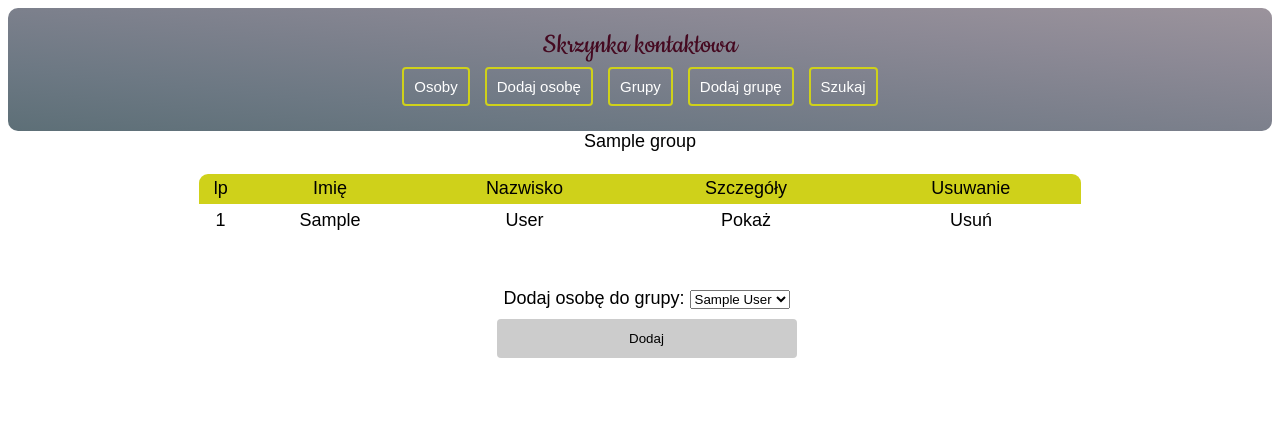
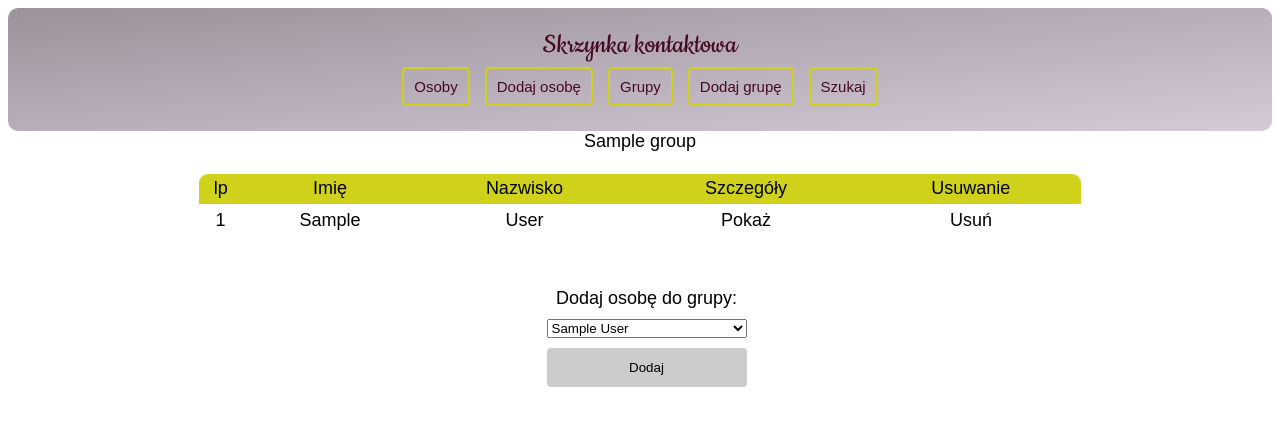
Before and after one commit to pautomaszewska/Contact-manager-app, a Django app: template contacts/mail/templates/group_details.html in a window 1280 px wide. Shown: the top 426 px of the page. Run offline with Django 3.2, Linux system fonts and the light colour scheme; the template is opened without the code that fills it: most values are stand-ins (such as "Sample title", 1, 10 or a date in 2020); some web fonts are replaced.

Commit message:
CSS update

```diff
--- a/contacts/mail/templates/group_details.html
+++ b/contacts/mail/templates/group_details.html
@@ -18,7 +18,7 @@
 {% endfor %}
 </table>
     <br>
-    <form class="form" method="POST">{% csrf_token %}
+    <form class="add" method="POST">{% csrf_token %}
     <div>Dodaj osobę do grupy:
     <select name="people-list">
         {% for p in people %}
--- a/contacts/mail/templates/search_results.html
+++ b/contacts/mail/templates/search_results.html
@@ -11,7 +11,7 @@
             <td class="link"><a href="/details/{{p.id}}">{{ p.first_name }}</td>
 			<td>{{ p.last_name }}</td>
             <td>{% for g in group %}
-                <a href="/groupdetails/{{g.id}}">{{ g.name }} &nbsp;
+                <a class="found" href="/groupdetails/{{g.id}}">{{ g.name }}
                 {% endfor %}</td>
 		</tr>
 {% endfor %}
--- a/contacts/static/app.js
+++ b/contacts/static/app.js
@@ -3,7 +3,7 @@ document.addEventListener('DOMContentLoaded', function () {
 
     for (var i = 0; i < box.length; i++) {
         box[i].addEventListener('mouseover', function () {
-            this.style.backgroundImage = 'linear-gradient(to right top, #5d6f77, #6c7883, #7c808c, #8c8995, #9b939c)';
+            this.style.backgroundImage = 'linear-gradient(to left top, #d5cad6, #c6bcc7, #b8aeb9, #a9a0aa, #9b939c)';
 
             this.firstElementChild.style.color = 'white';
         });
--- a/contacts/static/style.css
+++ b/contacts/static/style.css
@@ -18,10 +18,7 @@ form {
 }
 
 table {
-
     position:  relative;
-    /*margin-top: -60px;*/
-     /*background-color: #e4e3e3;*/
     border: 1px solid;
     border-collapse: collapse;
     border-spacing: 0;
@@ -32,18 +29,12 @@ table {
     padding: 100px 10px;
     overflow: hidden;
     border-radius: 10px;
-
-
 }
 
 td, tr {
-
     border: 1px solid transparent;
     height: 30px;
     width: 10px;
-    /*width: 50%;*/
-
-
 }
 
 tr:hover {
@@ -52,62 +43,18 @@ tr:hover {
 
 th {
     background: #cfd11a;
-    /*color: #faf9f9;*/
-    text-align: center;
     font-weight: lighter;
-}
-
-td {
-    text-align: center;
-    /*color: #293d3d;*/
-}
-
-tr:nth-child(even) td {
-    /*background: #F1F1F1;*/
-}
-
-tr:nth-child(odd) td {
-    /*background: #FEFEFE;*/
 }
 
 a:link, a:visited {
     text-decoration: none;
     color: black;
     display: inline-block;
-
-
-
 }
 
-
-
-/*a:hover {*/
-    /*background-color:  #160f29;*/
-    /*color: white;*/
-}
-
-/*a:hover, a:active {*/
-    /*color: white;*/
-/*}*/
-
-
-
-/*label {*/
-    /*width: 150px;*/
-    /*margin: 0;*/
-    /*color: #293d3d;*/
-
-}
-
-/*.form {*/
-    /*margin:10px auto;*/
-	/*width: 400px;*/
-
-
-}
 .form label {
     margin:0 0 3px 0;
-	padding:0px;
+	padding:0;
 	display:block;
     width: 100%;
 
@@ -126,13 +73,13 @@ a:link, a:visited {
     width: 95%;
 }
 .form textarea {
-    width: 100%; /* Full width */
-  padding: 12px; /* Some padding */
-  border: 1px solid #ccc; /* Gray border */
-  border-radius: 4px; /* Rounded borders */
-  box-sizing: border-box; /* Make sure that padding and width stays in place */
-  margin-top: 6px; /* Add a top margin */
-  margin-bottom: 16px; /* Bottom margin */
+    width: 100%;
+    padding: 12px;
+    border: 1px solid #ccc;
+    border-radius: 4px;
+    box-sizing: border-box;
+    margin-top: 6px;
+    margin-bottom: 16px;
     resize: vertical
 }
 
@@ -142,7 +89,6 @@ a:link, a:visited {
     border-radius: 4px;
     width: 100%;
     background-color: #cccccc;
-
 }
 
 .form input[type=submit]:hover {
@@ -151,11 +97,10 @@ a:link, a:visited {
 
 .header {
     overflow: hidden;
-   background-image: linear-gradient(to right top, #5d6f77, #6c7883, #7c808c, #8c8995, #9b939c);
+    background-image: linear-gradient(to left top, #d5cad6, #c6bcc7, #b8aeb9, #a9a0aa, #9b939c);
     padding: 20px 10px;
     color: #faf9f9;
     border-radius: 10px;
-
 }
 
 .header-title {
@@ -166,40 +111,18 @@ a:link, a:visited {
 
 .header a {
     font-size: 15px;
-  /*background-color: #cfd11a;*/
     border: 2px solid #cfd11a;
     border-radius: 4px;
-
-
-
-
-    color: white;
-
+    color: #450920;
     display: inline-block;
     line-height: 1em;
     padding: 10px;
     margin: 5px;
-
 }
 
 .header a:hover {
     background-color: #cfd11a;
     color: black;
-}
-
-/*.background {*/
-  /*padding: 120px 1px;*/
-  /*border: 2px solid #555b6e;*/
-    /*border-radius: 10px;*/
-    /*display: flex;*/
-  /*justify-content: center;*/
-  /*align-items: center;*/
-
-
-/*}*/
-
-.info {
-
 }
 
 .info  td {
@@ -216,3 +139,47 @@ a:link, a:visited {
 .info a:hover {
     background-color: #cfd11a;
 }
+
+.found {
+    border: 2px solid #cfd11a;
+    border-radius: 4px;
+    display: inline-block;
+    line-height: 1em;
+    padding: 2px;
+    margin: 5px;
+}
+
+.found:hover {
+    background-color: #cfd11a;
+}
+
+.add {
+    margin: 10px auto;
+    max-width: 200px;
+    padding: 20px 12px 10px 25px;
+}
+
+.add label {
+	display:block;
+    width: 100%;
+}
+
+.add select {
+    padding: 0;
+    display: block;
+    justify-content: center;
+    margin: 10px 10px 10px 0;
+    width: 100%;
+}
+
+.add input[type=submit] {
+    padding: 12px 20px;
+    border: none;
+    border-radius: 4px;
+    width: 100%;
+    background-color: #cccccc;
+}
+
+.add input[type=submit]:hover {
+    background-color: #cfd11a;
+}
```
Lines whose indentation alone changed are shown as unchanged.
